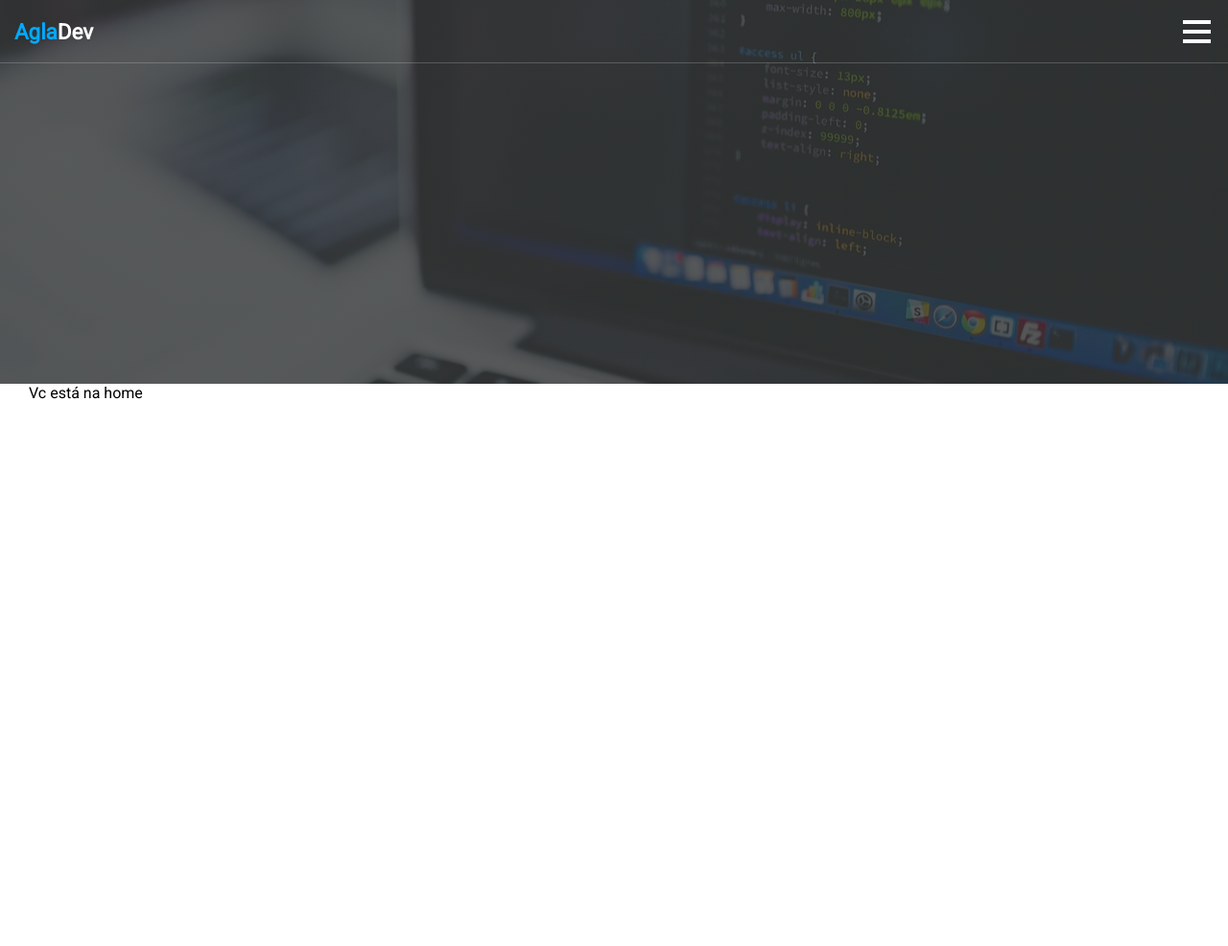
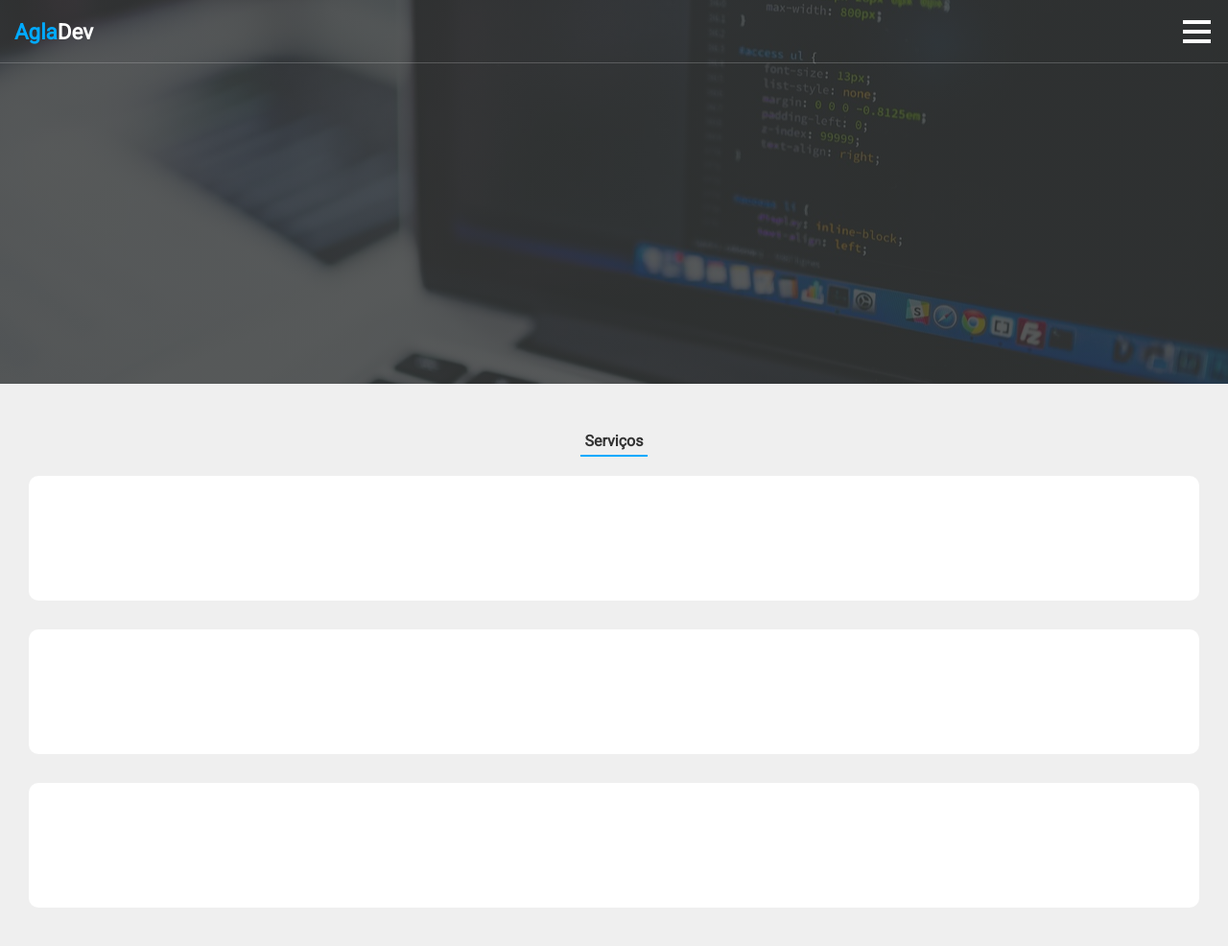
Before and after one commit to ze-aglailson/Agladev, a PHP site: page / in a window 1280 px wide. Shown: the whole page at 96% size. Before the commit the page ends 416 px from the top, so only its background shows below. Run offline with PHP 8.4, Linux system fonts and the light colour scheme; data comes from the database, SQL or seed files in the repository; both versions use the stored data as it was after the commit; some libraries are stand-ins or nearby versions.

Commit message:
dados dos serviços sendo puxado do banco

```diff
--- a/App/Controller/HomeController.php
+++ b/App/Controller/HomeController.php
@@ -4,7 +4,23 @@
 
     public function index($param){
 
-        echo 'Vc está na home ';
+        try{
+            $servico = new Servico;
+            $listaServicos = $servico->listaTodos();
+            $loader = new \Twig\Loader\FilesystemLoader('App/View');
+            $twig = new \Twig\Environment($loader);
+            $template = $twig->load('home.html');
+
+            //Dados que irão para a view
+            $parametros = array();
+            $parametros['servicos'] = $listaServicos;
+
+            $conteudo = $template->render($parametros);
+            echo $conteudo;
+
+        }catch(Exception $e){
+            echo $e->getMessage();
+        }
 
     }
 
--- a/App/Controller/PessoaController.php
+++ b/App/Controller/PessoaController.php
@@ -4,23 +4,6 @@
 
     public function index(){
 
-        try{
-            $pessoa = new Pessoa;
-            $listaPessoas = $pessoa->listaTodos();
-            $loader = new \Twig\Loader\FilesystemLoader('App/View');
-            $twig = new \Twig\Environment($loader);
-            $template = $twig->load('home.html');
-
-            //Dados que irão para a view
-            $parametros = array();
-            $parametros['pessoas'] = $listaPessoas;
-
-            $conteudo = $template->render($parametros);
-            echo $conteudo;
-
-        }catch(Exception $e){
-            echo $e->getMessage();
-        }
 
 
     }
--- /dev/null
+++ b/App/Model/Servico.php
@@ -0,0 +1,17 @@
+<?php
+
+class Servico extends Padrao{
+
+    public function listaTodos(){
+
+        $result = $this->select("SELECT * FROM Servico ORDER BY servicoCod ASC");
+        return $result;
+
+        echo $result;
+
+    }
+
+
+}
+
+?>
--- a/App/Template/estrutura.html
+++ b/App/Template/estrutura.html
@@ -14,7 +14,7 @@
 	<meta name="author" content="José Aglailson">
 	<meta name="keywords" content="Desenvolvedor, Programado FrontEnd, desenvolvimento de site">
 	<title>AglaDev</title>
-	<link rel="stylesheet" type="text/css" href="styles/style.css">
+	<link rel="stylesheet" type="text/css" href="styles/renderizado/styles.css">
 	<link rel="stylesheet" href="https://use.fontawesome.com/releases/v5.8.1/css/all.css" integrity="sha384-50oBUHEmvpQ+1lW4y57PTFmhCaXp0ML5d60M1M7uH2+nqUivzIebhndOJK28anvf" crossorigin="anonymous">
     <link href="https://fonts.googleapis.com/css?family=Open+Sans|Roboto&display=swap" rel="stylesheet">
     <script src="js/jquery-3.6.0.min.js"></script>
--- a/App/View/home.html
+++ b/App/View/home.html
@@ -1,8 +1,21 @@
 <section class="container-servicos">
-    {% for pessoa in pessoas %}
-        <article>
-            <h3>{{pessoa.pessoaNome}}</h3>
-            <p>{{pessoa.pessoaEmail}}</p>
+
+    <div class="title-sections title-servicos">
+        <h2>Serviços</h2>
+        <hr>
+    </div>
+    <div class="servicos">
+
+        {% for servico in servicos %}
+        <article class="servico">
+            <div class="div-img">
+                <img src="{{servico.servicoImagem}}" alt="{{servico.servicoTitle}}">
+            </div>
+            <div class="div-titles">
+                <h2>{{servico.servicoTitle}}</h2>
+                <p>{{servico.servicoDescricao}}</p>
+            </div>
         </article>
-    {% endfor%}
+        {% endfor %}
+    </div>
 </section>
--- a/index.php
+++ b/index.php
@@ -7,6 +7,7 @@
     require_once('App/Controller/ErroController.php');
     require_once('App/Model/Padrao.php');
     require_once('App/Model/Pessoa.php');
+    require_once('App/Model/Servico.php');
     require_once('vendor/autoload.php');
 
 
--- /dev/null
+++ b/styles/home.scss
@@ -0,0 +1,82 @@
+//Arquivo de estilo da pagina inicial
+
+/*CONFIGURAÇÕES SEÇÃO DE SERVIÇOS*/
+.container-servicos{
+    .title-sections{
+        width: 100%;
+        display: flex;
+        flex-direction: column;
+        justify-content: center;
+        align-items: center;
+        margin-bottom: 20px;
+        h2{
+            color: #333;
+            font-size: 1em;
+            margin-bottom: 5px;
+        }
+        hr{
+            width: 70px;
+            height: 2px;
+            background-color: #00AAFF;
+        }
+    }
+
+    .servicos{
+        width: 100%;
+
+        .servico{
+            height: auto;
+            background-color: #fff;
+            display: flex;
+            flex-direction: column;
+            padding: 20px;
+            border-radius: 10px;
+            margin-bottom: 30px;
+            font-family: 'Open Sans' sans-serif;
+            cursor: pointer;
+
+            .div-img{
+                width: 100%;
+                max-height: 100px;
+                display: flex;
+                justify-content: center;
+                margin-bottom: 15px;
+                overflow: hidden;
+                img{
+                    width: 200px;
+                    stroke: #333;
+                    stroke-width: 1px;
+                 /*    transition: .5s;
+                    opacity: 0.7;
+                    transform: translateX(30px); */
+                }
+                .img-zoom{
+                    transform: scale(1.09);
+                    transform: translateX(0);
+                }
+            }
+            .div-titles{
+                text-align: center;
+                padding: 30px;
+                /* transform: translateX(-100px);
+                transition: .5s;
+                opacity: 0; */
+            }
+            .div-titles-active{
+                transform: translateX(0);
+                opacity: 1;
+            }
+            .div-titles {
+                h2{
+                    color: #333;
+                    font-size: 1em;
+                    margin-bottom: 15px;;
+                }
+                p{
+                    color: #6f7c81;
+                }
+            }
+        }
+    }
+
+}
--- /dev/null
+++ b/styles/renderizado/home.css
@@ -0,0 +1,63 @@
+@charset "UTF-8";
+/*CONFIGURAÇÕES SEÇÃO DE SERVIÇOS*/
+.container-servicos .title-sections {
+  width: 100%;
+  display: flex;
+  flex-direction: column;
+  justify-content: center;
+  align-items: center;
+  margin-bottom: 20px; }
+  .container-servicos .title-sections h2 {
+    color: #333;
+    font-size: 1em;
+    margin-bottom: 5px; }
+  .container-servicos .title-sections hr {
+    width: 70px;
+    height: 2px;
+    background-color: #00AAFF; }
+.container-servicos .servicos {
+  width: 100%; }
+  .container-servicos .servicos .servico {
+    height: auto;
+    background-color: #fff;
+    display: flex;
+    flex-direction: column;
+    padding: 20px;
+    border-radius: 10px;
+    margin-bottom: 30px;
+    font-family: 'Open Sans' sans-serif;
+    cursor: pointer; }
+    .container-servicos .servicos .servico .div-img {
+      width: 100%;
+      max-height: 100px;
+      display: flex;
+      justify-content: center;
+      margin-bottom: 15px;
+      overflow: hidden; }
+      .container-servicos .servicos .servico .div-img img {
+        width: 200px;
+        stroke: #333;
+        stroke-width: 1px;
+        /*    transition: .5s;
+           opacity: 0.7;
+           transform: translateX(30px); */ }
+      .container-servicos .servicos .servico .div-img .img-zoom {
+        transform: scale(1.09);
+        transform: translateX(0); }
+    .container-servicos .servicos .servico .div-titles {
+      text-align: center;
+      padding: 30px;
+      /* transform: translateX(-100px);
+      transition: .5s;
+      opacity: 0; */ }
+    .container-servicos .servicos .servico .div-titles-active {
+      transform: translateX(0);
+      opacity: 1; }
+    .container-servicos .servicos .servico .div-titles h2 {
+      color: #333;
+      font-size: 1em;
+      margin-bottom: 15px; }
+    .container-servicos .servicos .servico .div-titles p {
+      color: #6f7c81; }
+
+/*# sourceMappingURL=home.css.map */
--- /dev/null
+++ b/styles/renderizado/styles.css
@@ -0,0 +1,2 @@
+@import url(template.css);
+@import url(home.css);
--- a/styles/style.css
+++ b/styles/renderizado/template.css
@@ -25,14 +25,15 @@
   width: 100%;
   display: grid;
   grid-template-columns: [inicio] 30px [inicio-temp] 1fr repeat(21, 10px 1fr) [fim-temp] 30px [fim];
-  grid-template-rows: [inicio-cabecalho] 50vh [fim-cabecalho] 50px [inicio-servicos] auto [fim-servicos] 10px; }
+  grid-template-rows: [inicio-cabecalho] 50vh [fim-cabecalho] 50px [inicio-principal] auto [fim-principal] 10px;
+  background-color: #efefef; }
 
 /*CABECALHO*/
 .container-cabecalho {
   grid-column: inicio/fim;
   grid-row: inicio-cabecalho/fim-cabecalho;
   padding: 0 30px;
-  background: linear-gradient(rgba(46, 49, 49, 0.8), rgba(46, 49, 49, 0.8)), url(../img/jpg/cabecalho1.jpg);
+  background: linear-gradient(rgba(46, 49, 49, 0.8), rgba(46, 49, 49, 0.8)), url(../../img/jpg/cabecalho1.jpg);
   background-size: cover;
   background-repeat: no-repeat;
   background-position: center; }
@@ -212,6 +213,7 @@
 
 .principal {
   grid-column: inicio/fim;
+  grid-row: inicio-principal/fim-principal;
   padding: 0 30px; }
 
-/*# sourceMappingURL=style.css.map */
+/*# sourceMappingURL=template.css.map */
--- a/styles/style.scss
+++ b/styles/template.scss
@@ -30,10 +30,11 @@
 	grid-template-columns: [inicio] 30px [inicio-temp] 1fr repeat(21, 10px 1fr) [fim-temp]30px[fim];
 	grid-template-rows:
 		[inicio-cabecalho] 50vh [fim-cabecalho]50px
-		[inicio-servicos] auto [fim-servicos]10px
+		[inicio-principal] auto [fim-principal]10px
 		/*Continuar as rows conforme desenvovimento*/
 
 	;
+	background-color: #efefef;
 }
 
 /*CABECALHO*/
@@ -41,7 +42,7 @@
 	grid-column: inicio/fim;
 	grid-row: inicio-cabecalho/fim-cabecalho;
 	padding: 0 30px;
-	background: linear-gradient(rgba(46, 49, 49, 0.8),rgba(46, 49, 49, 0.8)), url(../img/jpg/cabecalho1.jpg);
+	background: linear-gradient(rgba(46, 49, 49, 0.8),rgba(46, 49, 49, 0.8)), url(../../img/jpg/cabecalho1.jpg);
 	background-size: cover;
 	background-repeat: no-repeat;
 	background-position: center;
@@ -259,5 +260,7 @@
 // Parte dinamica do template
 .principal{
 	grid-column: inicio/fim;
+	grid-row: inicio-principal/fim-principal;
 	padding: 0 30px;
+
 }
```
Also changed, not shown: Esboco/DB/script-sql-teste-14-06-2021.sql (+20 -1 lines), 4 other files.
